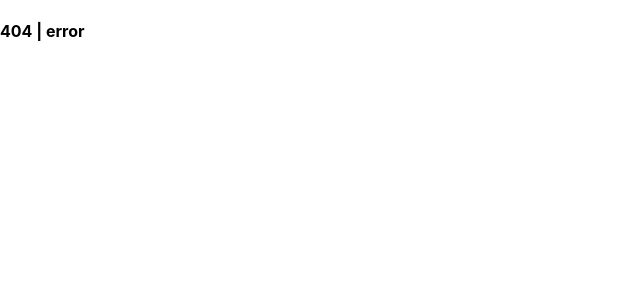
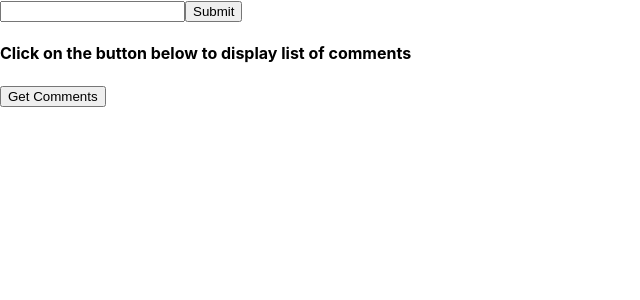
Before and after one commit to Jocatins/next-js, a Next.js app: page /comments in a window 1280 px wide. Before the commit this address had no page. Shown: the top 300 px of the page, without its empty margins (0-640 px from the left). Built offline with nearby package versions, Linux system fonts and the light colour scheme.

Commit message:
API-routes

```diff
--- /dev/null
+++ b/data/comments.js
@@ -0,0 +1,14 @@
+export const comments = [
+  {
+    id: 1,
+    text: "This is the first comment",
+  },
+  {
+    id: 2,
+    text: "This is the second comment",
+  },
+  {
+    id: 3,
+    text: "This is the third comment",
+  },
+];
--- /dev/null
+++ b/pages/api/blog/index.js
@@ -0,0 +1,4 @@
+const handler = (req, res) => {
+  res.status(200).json({ name: "Blog index Api" });
+};
+export default handler;
--- /dev/null
+++ b/pages/api/comments/[commentId].js
@@ -0,0 +1,21 @@
+import { comments } from "../../../data/comments";
+
+const handler = (req, res) => {
+  const { commentId } = req.query;
+  if (req.method === "GET") {
+    const comment = comments.find(
+      (comment) => comment.id === parseInt(commentId)
+    );
+    res.status(200).json(comment);
+  } else if (req.method === "DELETE") {
+    const deletedComment = comments.find(
+      (comment) => comment.id === parseInt(commentId)
+    );
+    const index = comments.findIndex(
+      (comment) => comment.id === parseInt(commentId)
+    );
+    comments.splice(index, 1);
+    res.status(200).json(deletedComment);
+  }
+};
+export default handler;
--- /dev/null
+++ b/pages/api/comments/index.js
@@ -0,0 +1,16 @@
+import { comments } from "../../../data/comments";
+
+const handler = (req, res) => {
+  if (req.method === "GET") {
+    res.status(200).json(comments);
+  } else if (req.method === "POST") {
+    const comment = req.body.comment;
+    const newComment = {
+      id: Math.random(),
+      text: comment,
+    };
+    comments.push(newComment);
+    res.status(201).json(newComment);
+  }
+};
+export default handler;
--- /dev/null
+++ b/pages/api/dashboard-api.js
@@ -0,0 +1,4 @@
+const handler = (req, res) => {
+  res.status(200).json({ name: "Dashboard Api Route" });
+};
+export default handler;
--- a/pages/api/hello.js
+++ /dev/null
@@ -1,5 +0,0 @@
-// Next.js API route support: https://nextjs.org/docs/api-routes/introduction
-
-export default function handler(req, res) {
-  res.status(200).json({ name: 'John Doe' })
-}
--- /dev/null
+++ b/pages/api/index.js
@@ -0,0 +1,4 @@
+const handler = (req, res) => {
+  res.status(200).json({ name: "Home Api" });
+};
+export default handler;
--- /dev/null
+++ b/pages/comments/index.js
@@ -0,0 +1,58 @@
+import { useState } from "react";
+
+const commentsApi = "/api/comments";
+
+const CommentsPage = () => {
+  const [comments, setComments] = useState([]);
+  const [comment, setComment] = useState("");
+
+  const getAllComments = async () => {
+    const response = await fetch(commentsApi);
+    const data = await response.json();
+    console.log(data);
+    setComments(data);
+  };
+  const postComment = async () => {
+    const response = await fetch(commentsApi, {
+      method: "POST",
+      body: JSON.stringify({ comment }),
+      headers: { "Content-Type": "application/json" },
+    });
+    const data = await response.json();
+    console.log(data);
+  };
+  const deleteComment = async (commentId) => {
+    const response = await fetch(`api/comments/${commentId}`, {
+      method: "DELETE",
+    });
+    const data = await response.json();
+    console.log(data);
+    getAllComments();
+  };
+
+  return (
+    <>
+      <input
+        type="text"
+        value={comment}
+        onChange={(e) => setComment(e.target.value)}
+      />
+      <button onClick={postComment}>Submit</button>
+      <h4>Click on the button below to display list of comments</h4>
+      <button onClick={getAllComments}>Get Comments</button>
+      {comments.map((comment, index) => {
+        return (
+          <div key={index}>
+            <h3>
+              {comment.id} {comment.text}
+            </h3>
+            <button onClick={() => deleteComment(comment.id)}>
+              Delete Comment
+            </button>
+          </div>
+        );
+      })}
+    </>
+  );
+};
+export default CommentsPage;
```
Also changed, not shown: pages/index.js (+8 -0 lines), pages/news/[category].js (+5 -3 lines).
